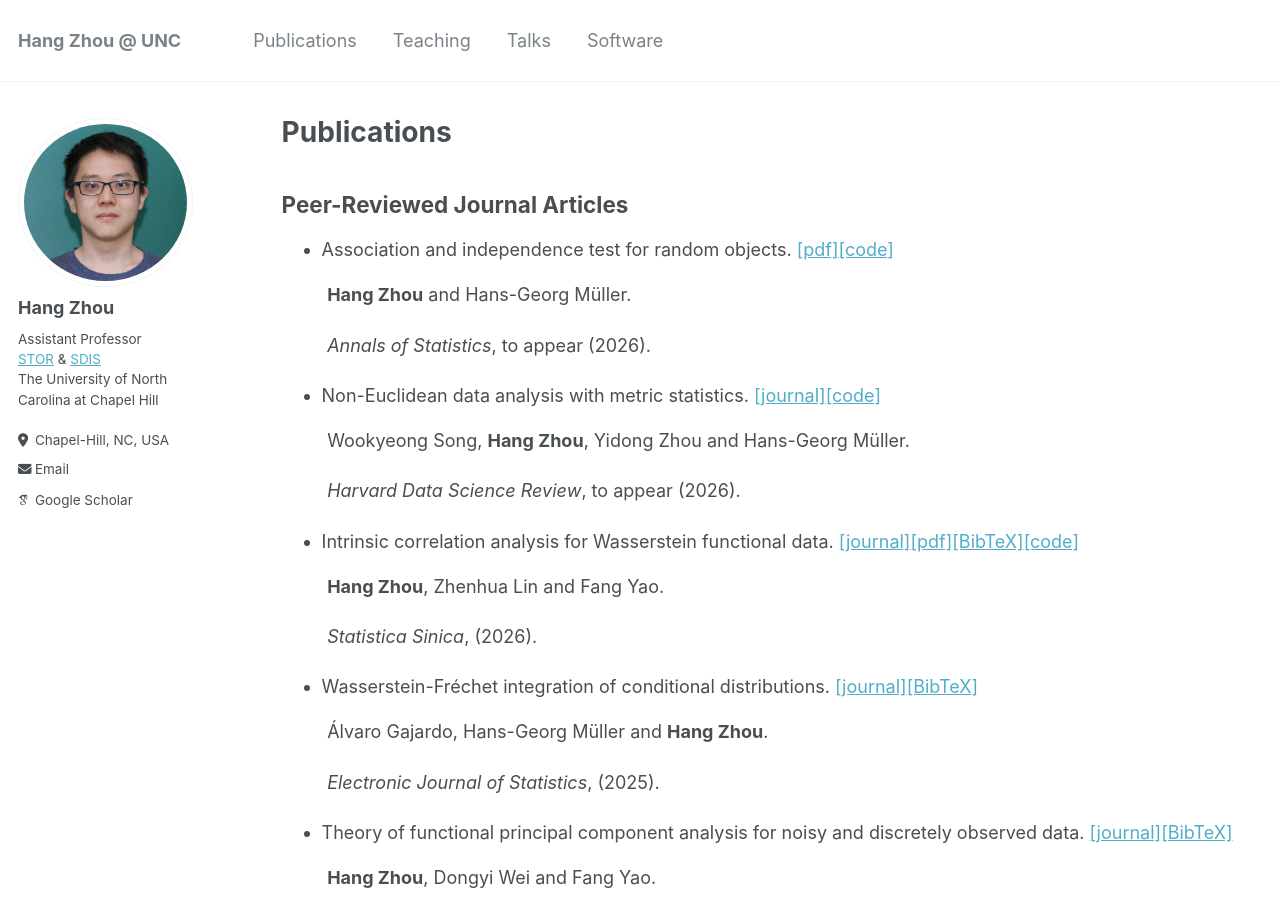
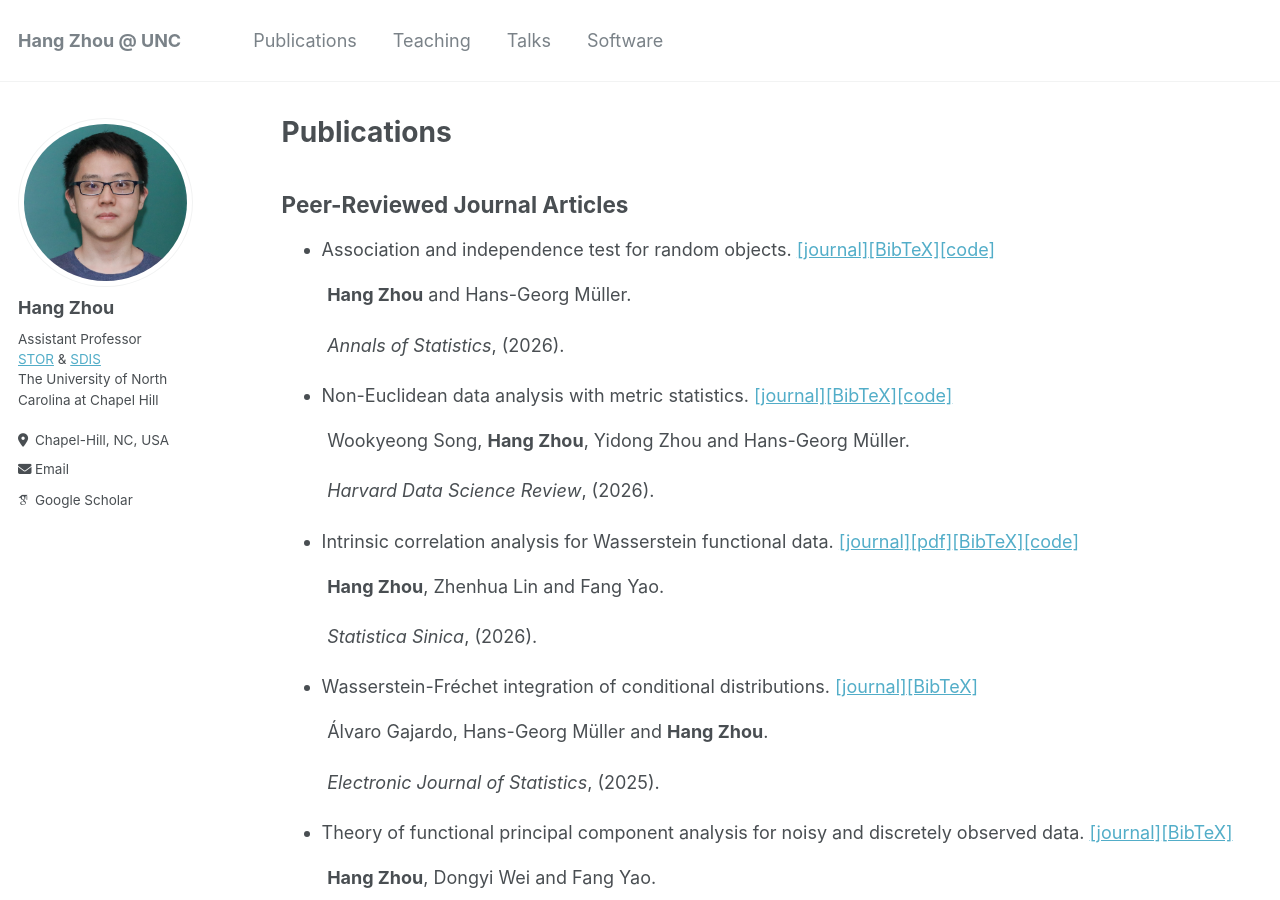
Before and after one commit to hg-zh/hg-zh.github.io, a Jekyll site: the page built from _pages/publications.md, in a window 1280 px wide and 900 px high. Built offline with Jekyll 4.4.1, drawn with Linux system fonts in a browser that asks for light colours; some web fonts are replaced.

Commit message:
Update publication links and details in markdown

```diff
--- a/_pages/publications.md
+++ b/_pages/publications.md
@@ -6,17 +6,17 @@ author_profile: true
 ---
 ## Peer-Reviewed Journal Articles
 
-- Association and independence test for random objects. [\[pdf\]](https://www.e-publications.org/ims/submission/AOS/user/submissionFile/69992?confirm=1251b4d4)[\[code\]](https://github.com/hg-zh/IT)
+- Association and independence test for random objects. [\[journal\]](https://projecteuclid.org/journals/annals-of-statistics/volume-54/issue-4/Association-and-independence-test-for-random-objects/10.1214/26-AOS2632.short)[\[BibTeX\]](https://hg-zh.github.io/files/AOS_IT)[\[code\]](https://github.com/hg-zh/IT)
 
 &nbsp;&nbsp;&nbsp;&nbsp;&nbsp;&nbsp;&nbsp;&nbsp; **Hang Zhou** and Hans-Georg Müller.
 
-&nbsp;&nbsp;&nbsp;&nbsp;&nbsp;&nbsp;&nbsp;&nbsp; *Annals of Statistics*, to appear (2026).
+&nbsp;&nbsp;&nbsp;&nbsp;&nbsp;&nbsp;&nbsp;&nbsp; *Annals of Statistics*,  (2026).
 
-- Non-Euclidean data analysis with metric statistics. [\[journal\]](https://hdsr.mitpress.mit.edu/pub/fi0cphkz/release/1)[\[code\]](https://github.com/wookyeongSong/HDSR_Metric_Statistics)
+- Non-Euclidean data analysis with metric statistics. [\[journal\]](https://hdsr.mitpress.mit.edu/pub/fi0cphkz/release/2)[\[BibTeX\]](https://hg-zh.github.io/files/HDSR_metric)[\[code\]](https://github.com/wookyeongSong/HDSR_Metric_Statistics)
 
 &nbsp;&nbsp;&nbsp;&nbsp;&nbsp;&nbsp;&nbsp;&nbsp; Wookyeong Song, **Hang Zhou**, Yidong Zhou and Hans-Georg Müller.
 
-&nbsp;&nbsp;&nbsp;&nbsp;&nbsp;&nbsp;&nbsp;&nbsp; *Harvard Data Science Review*, to appear (2026).
+&nbsp;&nbsp;&nbsp;&nbsp;&nbsp;&nbsp;&nbsp;&nbsp; *Harvard Data Science Review*, (2026).
 
 
 - Intrinsic correlation analysis for Wasserstein functional data. [\[journal\]](https://www3.stat.sinica.edu.tw/statistica/J36N2/J36N206/J36N206.html)[\[pdf\]](https://www3.stat.sinica.edu.tw/ss_newpaper/SS-2023-0147_na.pdf)[\[BibTeX\]](https://hg-zh.github.io/files/arXiv_WCCA)[\[code\]](https://github.com/hg-zh/WICA)
```
